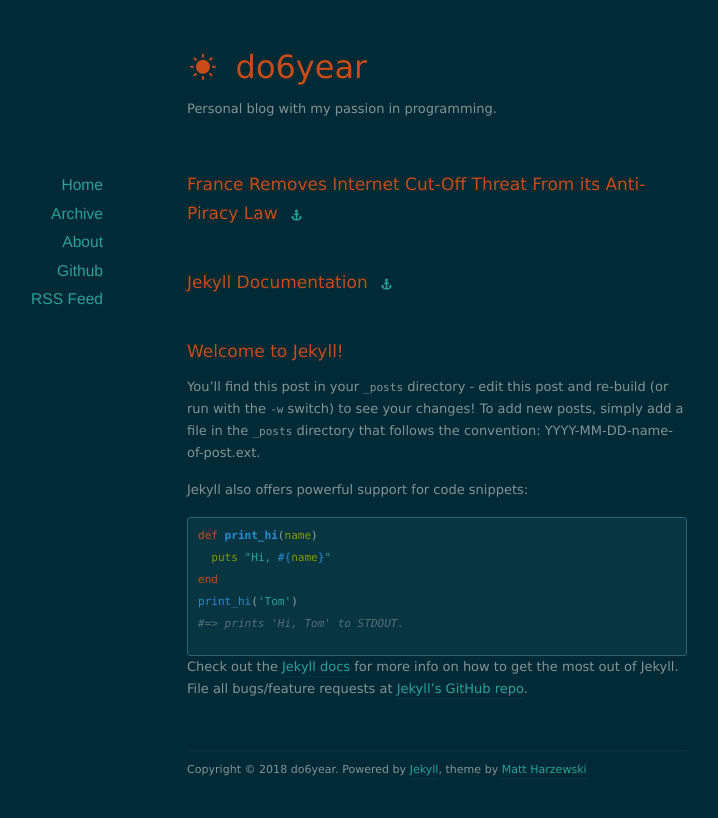
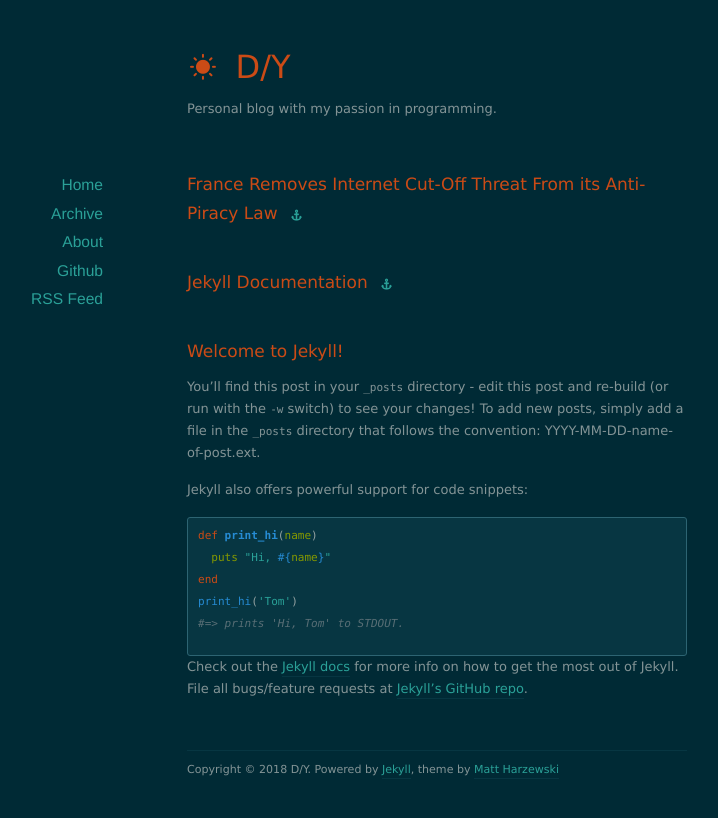
Before and after one commit to do6year/do6year.github.io, a Jekyll site: the page built from index.html, in a window 1280 px wide. Shown: the top 818 px of the page, without its empty margins (203-921 px from the left). Built offline with Jekyll 4.4.1, drawn with Linux system fonts in a browser that asks for light colours; nearby versions of some CDN libraries; the list of posts is cut into pages by our own code.

Commit message:
update title

```diff
--- a/_config.yml
+++ b/_config.yml
@@ -1,4 +1,4 @@
-name: do6year
+name: D/Y
 url: http://do6year.github.io
 description: Personal blog with my passion in programming.
 
```
